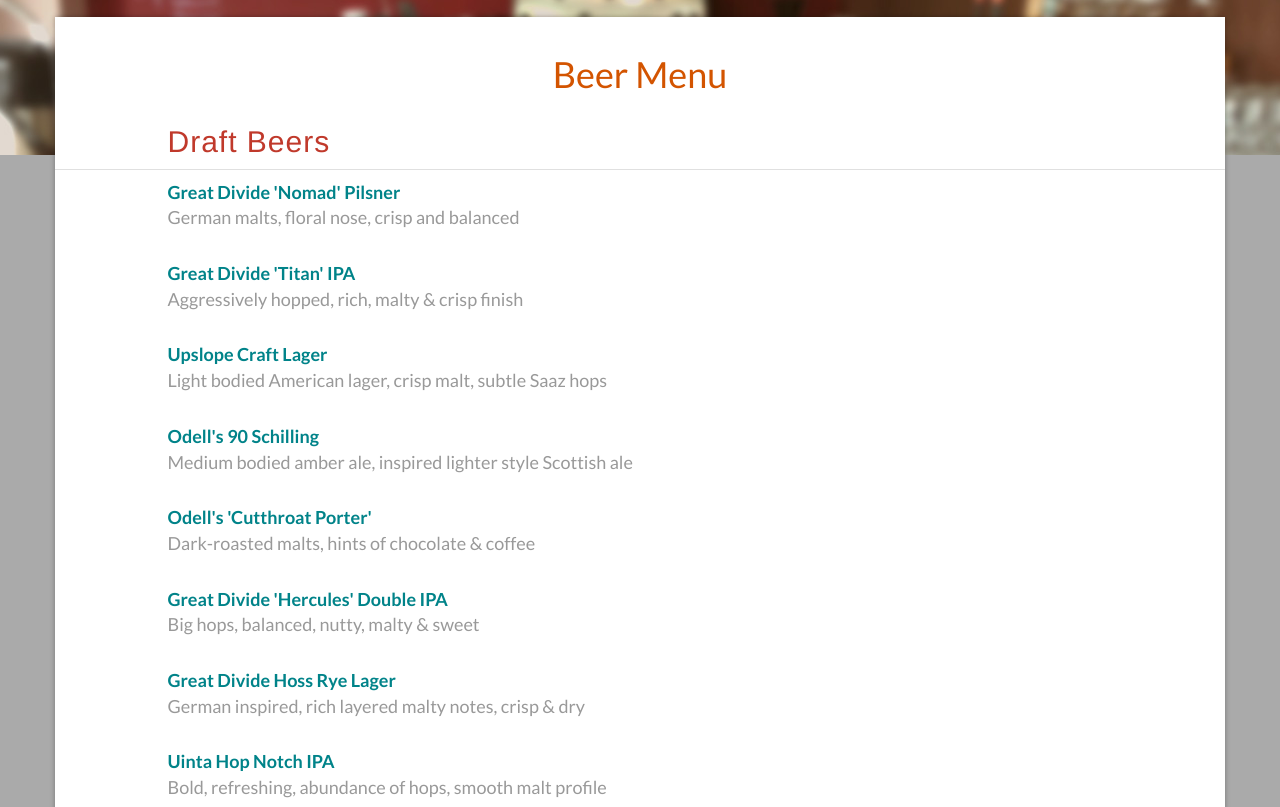
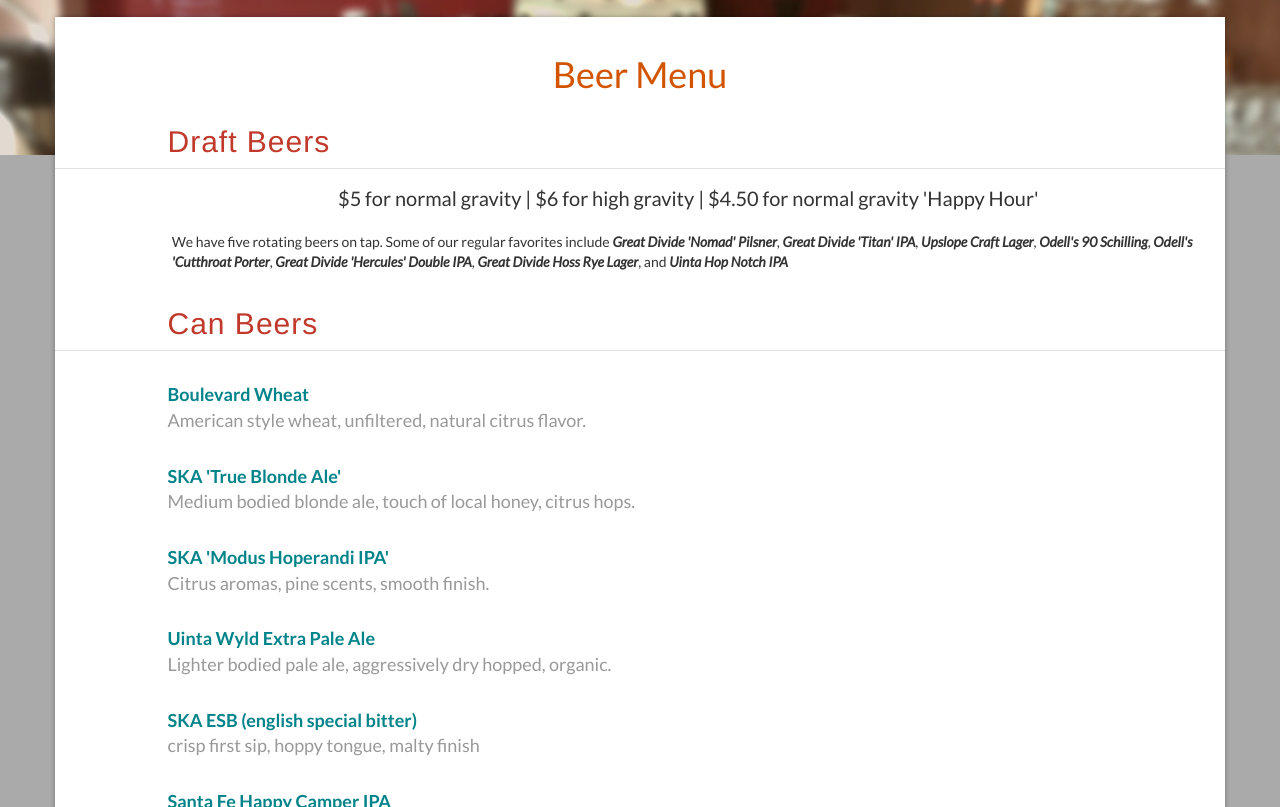
Before and after one commit to Delvach/sip-website, a plain HTML site: page beer_menu.html in a window 1280 px wide. Shown: the part 145-952 px from the top of the page. Drawn offline with nearby package versions, Linux system fonts and the light colour scheme.

Commit message:
Changes to beer data

```diff
--- a/css/base.css
+++ b/css/base.css
@@ -391,3 +391,15 @@ strong.menu-title {
   }
 
 }
+
+.section-description {
+  padding: 5px;
+}
+
+.section-description em {
+  font-weight: bold;
+}
+
+.section-description .prices {
+  font-size: 20px;
+}
--- a/data/beer.json
+++ b/data/beer.json
@@ -18,100 +18,14 @@
             "header":{
                 "display":true,
                 "title":"Draft Beers",
-                "description":"",
+                "description":"<div class='text-center prices'>$5 for normal gravity | $6 for high gravity | $4.50 for normal gravity 'Happy Hour'</div><br/>We have five rotating beers on tap.  Some of our regular favorites include <em>Great Divide 'Nomad' Pilsner</em>, <em>Great Divide 'Titan' IPA</em>, <em>Upslope Craft Lager</em>, <em>Odell's 90 Schilling</em>, <em>Odell's 'Cutthroat Porter</em>, <em>Great Divide 'Hercules' Double IPA</em>, <em>Great Divide Hoss Rye Lager</em>, and <em>Uinta Hop Notch IPA</em>",
                 "price":{
                     "sm":"",
                     "lg":"Glass"
                 }
             },
             "items":[
-                {
-                    "title":"Great Divide 'Nomad' Pilsner",
-                    "description":"German malts, floral nose, crisp and balanced",
-                    "origin":"Denver",
-                    "abv":"5.4",
-                    "ibu":"",
-                    "size":"",
-                    "price":"5.00"
-                },
-                {
-                    "title":"Great Divide 'Titan' IPA",
-                    "description":"Aggressively hopped, rich, malty & crisp finish",
-                    "origin":"Denver",
-                    "abv":"7.1",
-                    "ibu":"",
-                    "size":"",
-                    "price":"5.00"
-                },
 
-                {
-                    "title":"Upslope Craft Lager",
-                    "disabled":true,
-                    "description":"Light bodied American lager, crisp malt, subtle Saaz hops",
-                    "origin":"Boulder",
-                    "abv":"2.8",
-                    "ibu":"",
-                    "size":"",
-                    "price":"5.00"
-                },
-                {
-                    "title":"Odell's 90 Schilling",
-                    "description":"Medium bodied amber ale, inspired lighter style Scottish ale",
-                    "origin":"Ft. Collins",
-                    "abv":"5.3",
-                    "ibu":"",
-                    "size":"",
-                    "price":"5.00"
-                },
-                {
-                    "title":"Odell's 'Cutthroat Porter'",
-                    "description":"Dark-roasted malts, hints of chocolate & coffee",
-                    "origin":"Ft. Collins",
-                    "abv":"5.1",
-                    "ibu":"",
-                    "size":"",
-                    "price":"5.00"
-                },
-                {
-                    "title":"Great Divide 'Hercules' Double IPA",
-                    "disabled":false,
-                    "description":"Big hops, balanced, nutty, malty & sweet",
-                    "origin":"Denver",
-                    "abv":"10.0",
-                    "ibu":"",
-                    "size":"",
-                    "price":"7.00"
-                },
-                {
-                    "title":"Great Divide Hoss Rye Lager",
-                    "disabled":true,
-                    "description":"German inspired, rich layered malty notes, crisp & dry",
-                    "origin":"Denver",
-                    "abv":"6.2",
-                    "ibu":"",
-                    "size":"",
-                    "price":"5.00"
-                },
-                {
-                    "title":"Uinta Hop Notch IPA",
-                    "disabled":true,
-                    "description":"Bold, refreshing, abundance of hops, smooth malt profile",
-                    "origin":"Salt Lake",
-                    "abv":"7.3",
-                    "ibu":"",
-                    "size":"",
-                    "price":"5.00"
-                },
-                {
-                    "title":"Guest Tap",
-                    "disabled":false,
-                    "description":"Check out our rotating selection of local brews!",
-                    "origin":"",
-                    "abv":"",
-                    "ibu":"",
-                    "size":"",
-                    "price":""
-                }
             ]
         },
         "cans":{
--- a/partials/menu.html
+++ b/partials/menu.html
@@ -13,8 +13,10 @@
         <div class="col-xs-6 menu-price-box"></div>
       </div>
 
-      <div class="col-xs-6"></div>
-      <div class="col-xs-6" data-bind="text: getSectionDescription()"></div>
+    </div>
+
+    <div class="row section-description">
+      <div class="col-sm-11 col-sm-offset-1"  data-bind="html: getSectionDescription()"></div>
     </div>
 
     <div data-bind="foreach: items">
```
